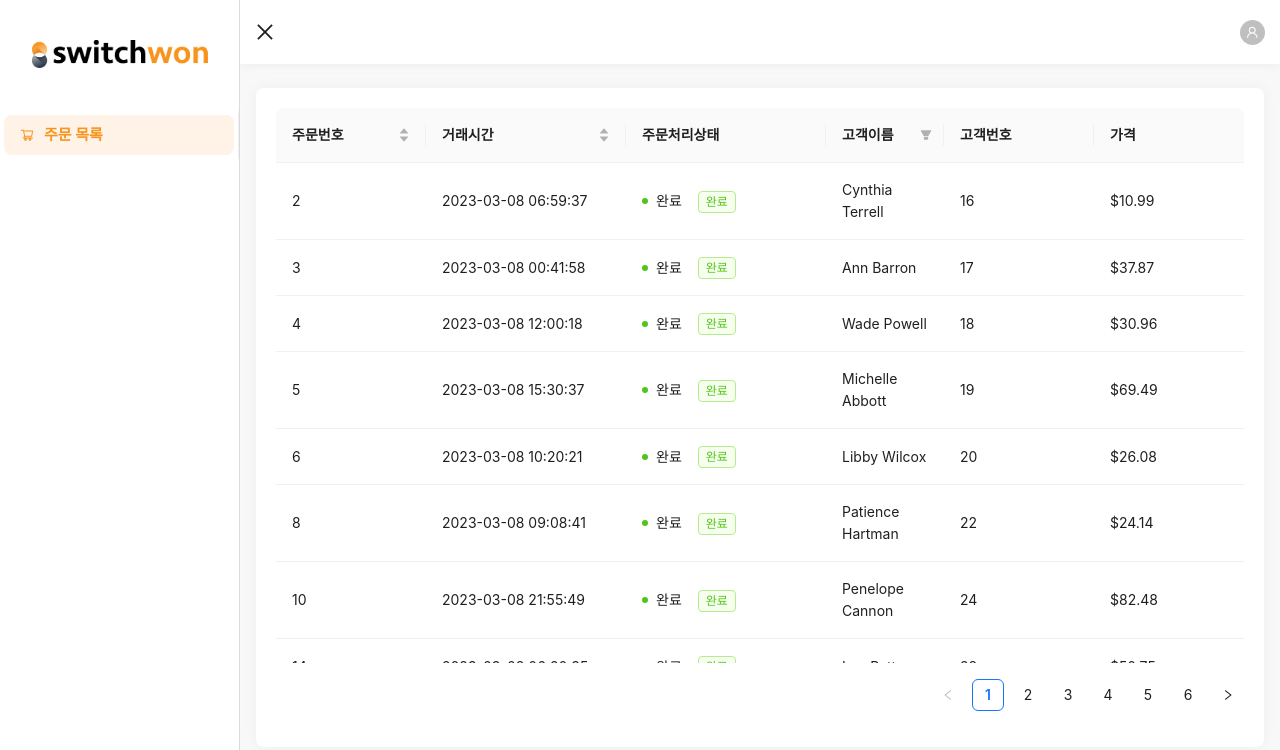
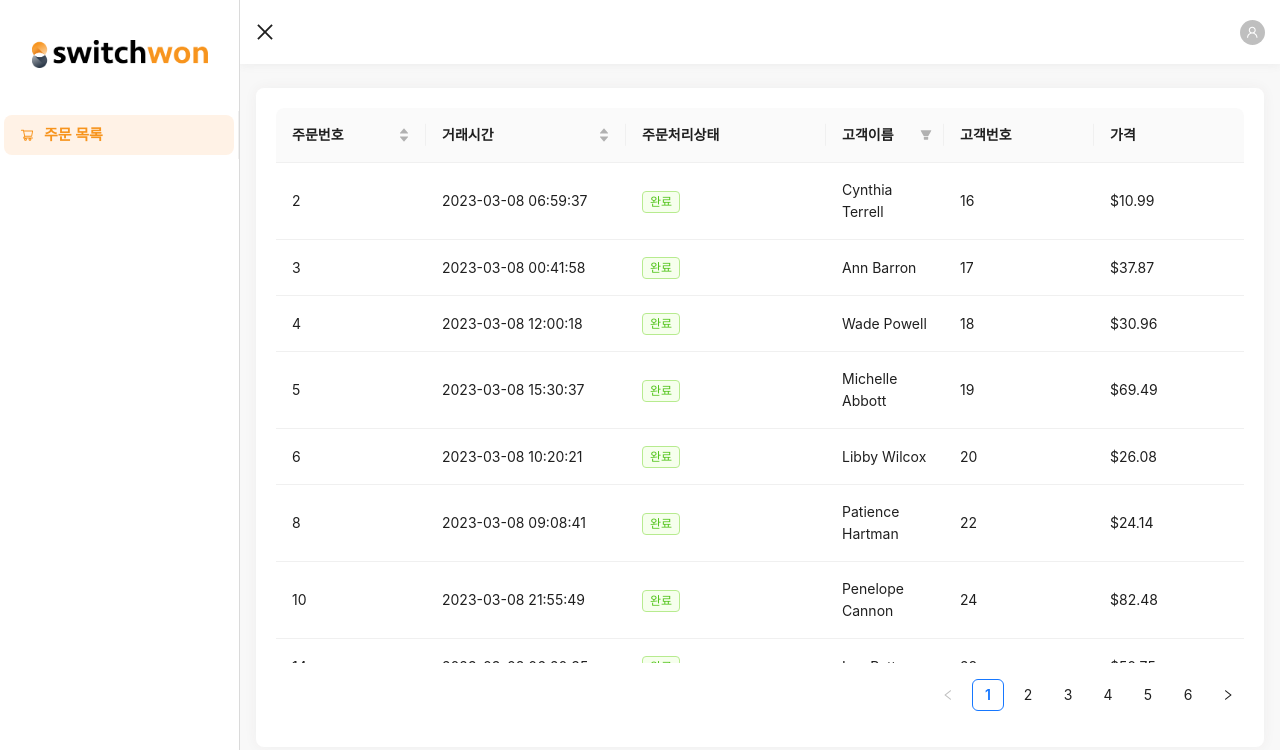
Before and after one commit to hyemin33/pre-onboarding-9th-4-hm, a React (Vite) app: page / in a window 1280 px wide. Shown: the top 750 px of the page. Built offline with nearby package versions, Linux system fonts and the light colour scheme.

Commit message:
fix: 주문처리상태 스타일 수정

```diff
--- a/src/columns/ProductTableColumns.tsx
+++ b/src/columns/ProductTableColumns.tsx
@@ -1,5 +1,5 @@
 import type { ColumnsType } from 'antd/es/table/interface';
-import { Badge, Tag, Space } from 'antd';
+import { Tag, Space } from 'antd';
 import DataType from '../types/DataType';
 import useSearch from '../hooks/useSearch';
 
@@ -28,10 +28,6 @@ const ProductTableColumns = () => {
       width: 200,
       render: (status: boolean) => (
         <Space size='middle'>
-          <Badge
-            status={status ? 'success' : 'error'}
-            text={status ? '완료' : '미완료'}
-          />
           <Tag color={status ? 'success' : 'error'}>
             {status ? '완료' : '미완료'}
           </Tag>
```
